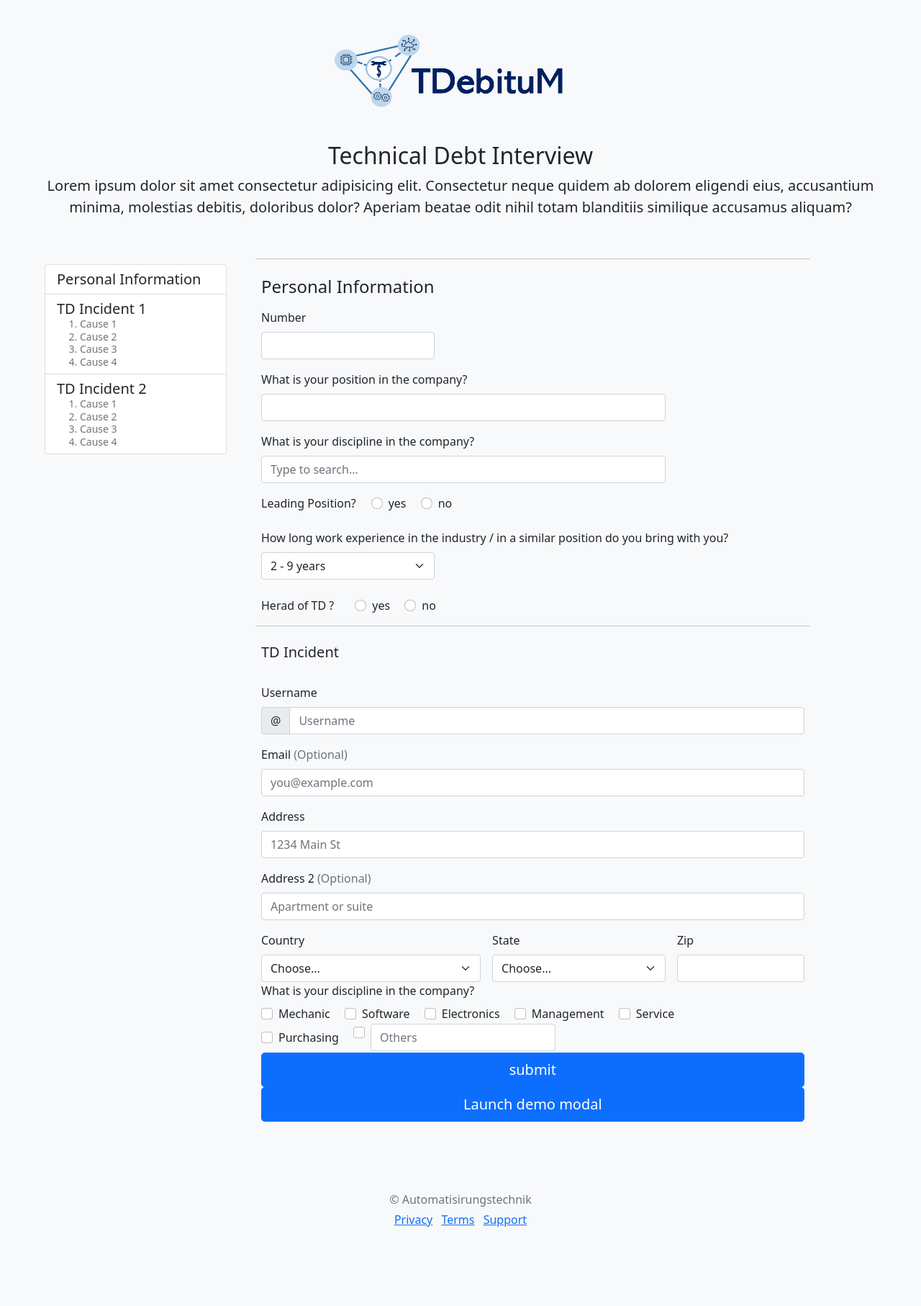
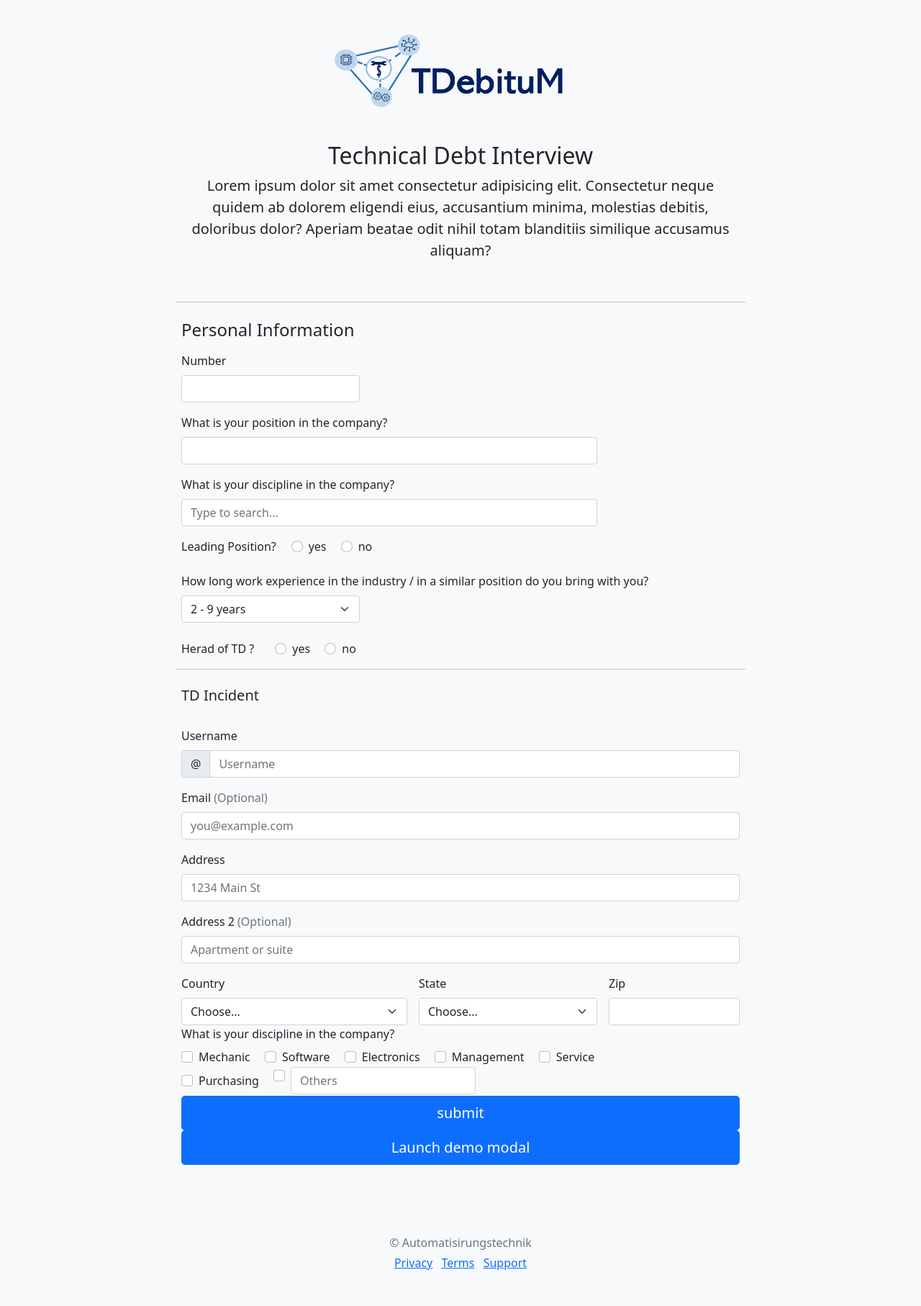
Before and after one commit to Geflexin99/TDebituM, a Flask app: template templates/formbootstrap01.html in a window 1280 px wide. Shown: the whole page at 72% size. Before the commit the page ends 1754 px from the top, so only its background shows below. Run offline with Flask 2, Linux system fonts and the light colour scheme; the template is opened without the code that fills it: most values are stand-ins (such as "Sample title", 1, 10 or a date in 2020).

Commit message:
get all group from neo4j and connect to html

```diff
--- a/app.py
+++ b/app.py
@@ -1,7 +1,7 @@
 from flask import Flask, request
 from flask import render_template
 from werkzeug.utils import redirect
-import settings,json, utils
+import settings,json, utils,queries
 
 
 
@@ -14,13 +14,9 @@ app.config.from_object(settings)
 @app.route('/',methods=['GET','POST'])
 def template():
 
-    discipline=[
-        'Mechanic',
-        'Electronics',
-        'Software'
-        ]
-
-    return render_template('formbootstrap01.html',data=discipline)
+    tdtyp=queries.getallTDType()
+    Party=queries.getallParty()
+    return render_template('formbootstrap01.html',party=Party)
 
 
 
--- a/static/css/mystyle.css
+++ b/static/css/mystyle.css
@@ -1,3 +1,3 @@
 .container {
-    max-width: 1180px;
+    max-width: 800px;
   }
--- a/templates/formbootstrap01.html
+++ b/templates/formbootstrap01.html
@@ -39,59 +39,11 @@
         <p class="lead">Lorem ipsum dolor sit amet consectetur adipisicing elit. Consectetur neque quidem ab dolorem eligendi eius, accusantium minima, molestias debitis, doloribus dolor? Aperiam beatae odit nihil totam blanditiis similique accusamus aliquam?</p>
     </div>
 
-    <!-- sidebar -->
-    <div class="row g-5"> <!-- 和其他行的间距gutter为5(max) -->
-        <div class="col-md-3 col-lg-3 order-md-first"><!-- 在md(平板)显示为3格,在lg(桌面)显示四格  -->
-
-          <ul class="list-group mb-4"> <!-- margin在bottom大小为4 -->
-            <li class="list-group-item d-flex justify-content-between lh-sm">
-              <div>
-                <h5 class="my-0">Personal Information</h5> <!-- margin在bottom和top大小为0 -->
-
-              </div>
-
-            </li>
-
-            <li class="list-group-item d-flex justify-content-between lh-sm">
-                <div>
-                  <h5 class="my-0">TD Incident 1</h5>
-                  <small class="text-muted">
-                    <ol>
-                        <li>Cause 1</li>
-                        <li>Cause 2</li>
-                        <li>Cause 3</li>
-                        <li>Cause 4</li>
-                    </ol>
-                  </small>
-                </div>
-            </li>
-
-            <li class="list-group-item d-flex justify-content-between lh-sm">
-                <div>
-                  <h5 class="my-0">TD Incident 2</h5>
-                  <small class="text-muted">
-                   <ol>
-                    <li>Cause 1</li>
-                    <li>Cause 2</li>
-                    <li>Cause 3</li>
-                    <li>Cause 4</li>
-                   </ol>
-                  </small>
-                </div>
-            </li>
-
-          </ul>
-        </div>
-
     <!-- main Form -->
-
-      <div class="col-md-7 col-lg-8"> <!-- 在md(平板)显示为7格,在lg(桌面)显示8格  -->
+      <div class="col-md-12 col-lg-12"> <!-- 在md(平板)显示为7格,在lg(桌面)显示8格  -->
 
       <form class="needs-validation" action="/" method="POST" novalidate>
-
-
-
-           <!-- Person -->
+       <!-- Person -->
         <div class="row g-3">
             <hr class="my-2">
             <h4 class="mb-0">Personal Information</h4>
```
Also changed, not shown: other parts of templates/formbootstrap01.html (+1 -1 lines).
